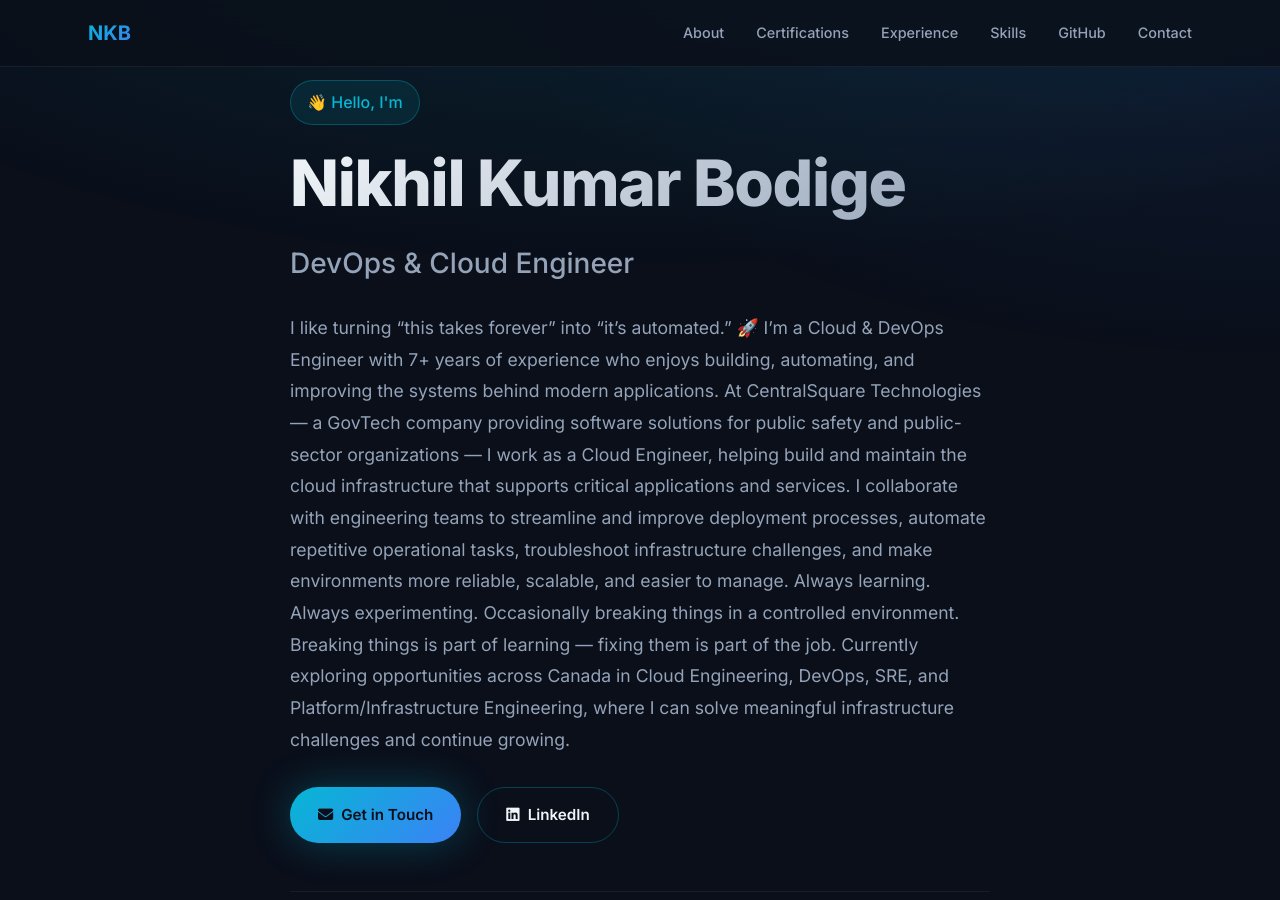
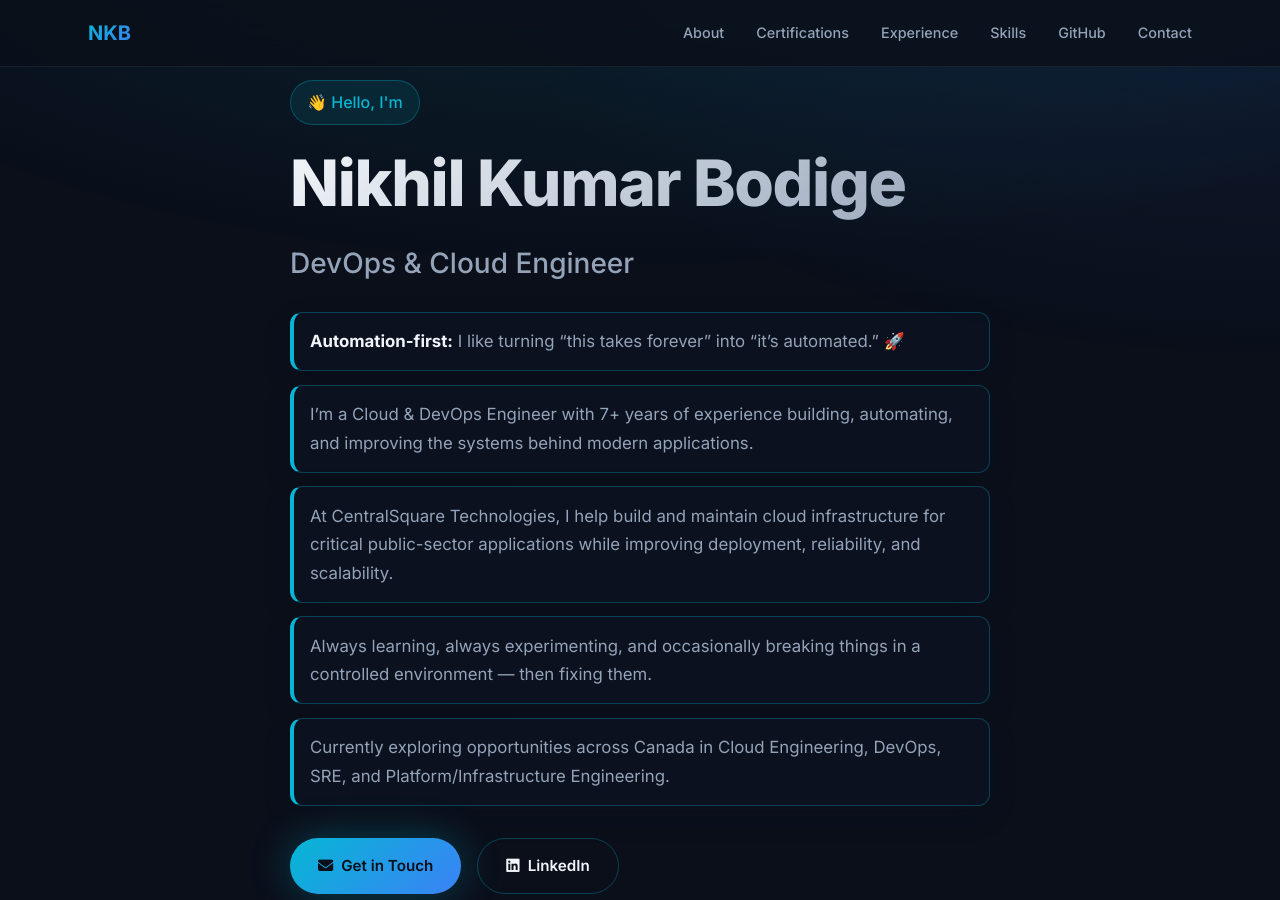
Before and after one commit to bnikkhil14/bnikkhil14.github.io, a Jekyll site: the page built from index.html, in a window 1280 px wide and 900 px high. Built offline with Jekyll 4.4.1, drawn with Linux system fonts in a browser that asks for light colours.

Commit message:
Changes to make hero-description render as separate points

```diff
--- a/assets/css/style.css
+++ b/assets/css/style.css
@@ -274,10 +274,25 @@ section {
 }
 
 .hero-description {
-  font-size: 1.1rem;
+  display: grid;
+  gap: 0.85rem;
+  margin-bottom: 2rem;
+}
+
+.hero-point {
+  font-size: 1.05rem;
   color: var(--text-secondary);
-  line-height: 1.8;
-  margin-bottom: 2rem;
+  line-height: 1.7;
+  padding: 0.9rem 1rem;
+  border: 1px solid var(--border-accent);
+  border-left: 4px solid var(--accent-primary);
+  border-radius: 12px;
+  background: rgba(15, 23, 42, 0.35);
+  box-shadow: 0 10px 30px rgba(15, 23, 42, 0.12);
+}
+
+.hero-point strong {
+  color: var(--text-primary);
 }
 
 .hero-cta {
--- a/index.html
+++ b/index.html
@@ -27,18 +27,13 @@ description: Senior DevOps & Cloud Engineer with 6+ years of experience deliveri
                 <span class="hero-greeting">👋 Hello, I'm</span>
                 <h1 class="hero-name">Nikhil Kumar Bodige</h1>
                 <p class="hero-title">DevOps & Cloud Engineer</p>
-                <p class="hero-description">
-                    I like turning “this takes forever” into “it’s automated.” 🚀
-
-                    I’m a Cloud & DevOps Engineer with 7+ years of experience who enjoys building, automating, and improving the systems behind modern applications.
-
-                    At CentralSquare Technologies — a GovTech company providing software solutions for public safety and public-sector organizations — I work as a Cloud Engineer, helping build and maintain the cloud infrastructure that supports critical applications and services. I collaborate with engineering teams to streamline and improve deployment processes, automate repetitive operational tasks, troubleshoot infrastructure challenges, and make environments more reliable, scalable, and easier to manage.
-
-                    Always learning. Always experimenting. Occasionally breaking things in a controlled environment.
-                    Breaking things is part of learning — fixing them is part of the job.
-
-                    Currently exploring opportunities across Canada in Cloud Engineering, DevOps, SRE, and Platform/Infrastructure Engineering, where I can solve meaningful infrastructure challenges and continue growing.
-                </p>
+                <div class="hero-description">
+                    <div class="hero-point"><strong>Automation-first:</strong> I like turning “this takes forever” into “it’s automated.” 🚀</div>
+                    <div class="hero-point">I’m a Cloud &amp; DevOps Engineer with 7+ years of experience building, automating, and improving the systems behind modern applications.</div>
+                    <div class="hero-point">At CentralSquare Technologies, I help build and maintain cloud infrastructure for critical public-sector applications while improving deployment, reliability, and scalability.</div>
+                    <div class="hero-point">Always learning, always experimenting, and occasionally breaking things in a controlled environment — then fixing them.</div>
+                    <div class="hero-point">Currently exploring opportunities across Canada in Cloud Engineering, DevOps, SRE, and Platform/Infrastructure Engineering.</div>
+                </div>
                 <div class="hero-cta">
                     <a href="#contact" class="btn btn-primary">
                         <i class="fas fa-envelope"></i> Get in Touch
```
